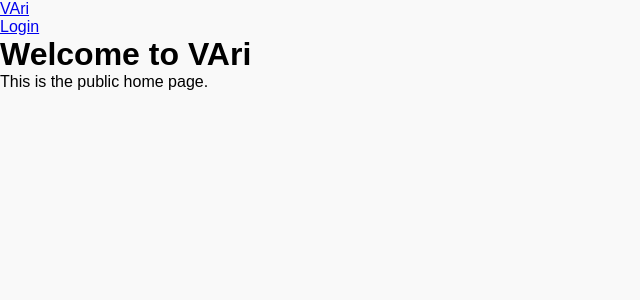
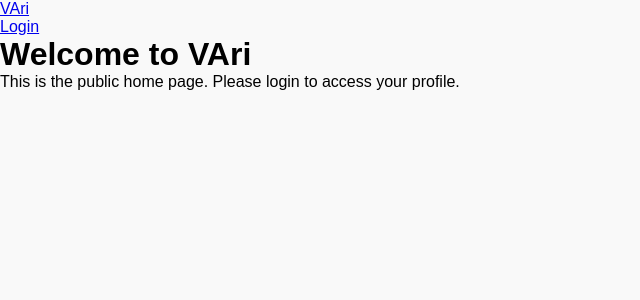
Before and after one commit to DichDo/VAri, a React app: page / in a window 1280 px wide. Shown: the top 300 px of the page, without its empty margins (0-640 px from the left). Built offline with nearby package versions, Linux system fonts and the light colour scheme; the HTML template or start-up script is replaced by a standard one.

Commit message:
Update HomePage.tsx

```diff
--- a/src/pages/HomePage.tsx
+++ b/src/pages/HomePage.tsx
@@ -1,9 +1,9 @@
 import React from 'react';
 
 const HomePage: React.FC = () => (
-  <div className="p-6">
-    <h1 className="text-2xl font-bold">Welcome to VAri</h1>
-    <p>This is the public home page.</p>
+  <div className="p-6 max-w-md mx-auto">
+    <h1 className="text-2xl font-bold mb-4">Welcome to VAri</h1>
+    <p>This is the public home page. Please login to access your profile.</p>
   </div>
 );
 
```
